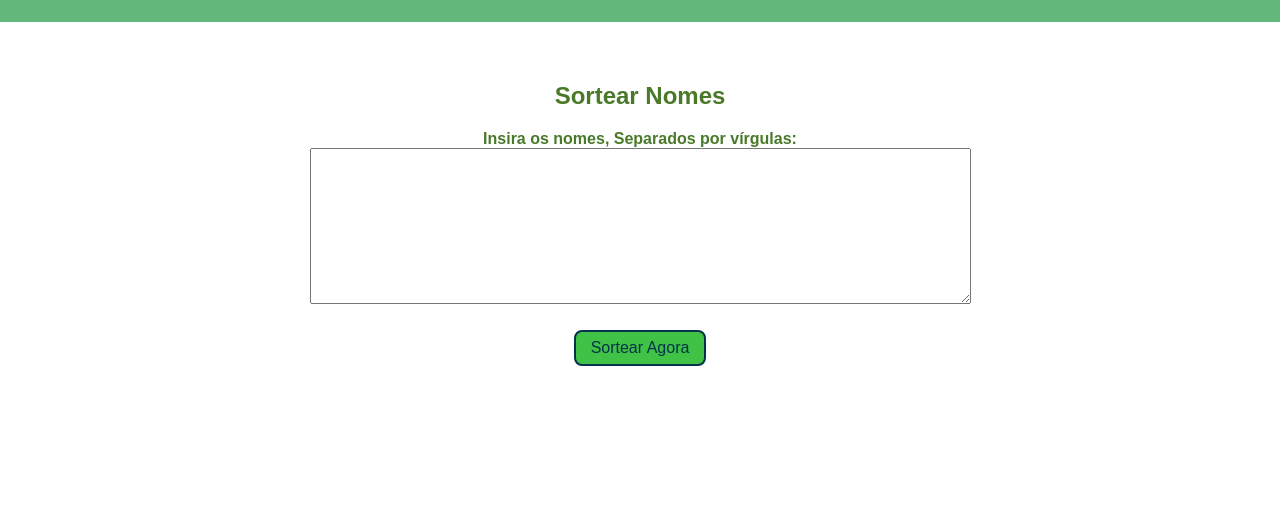
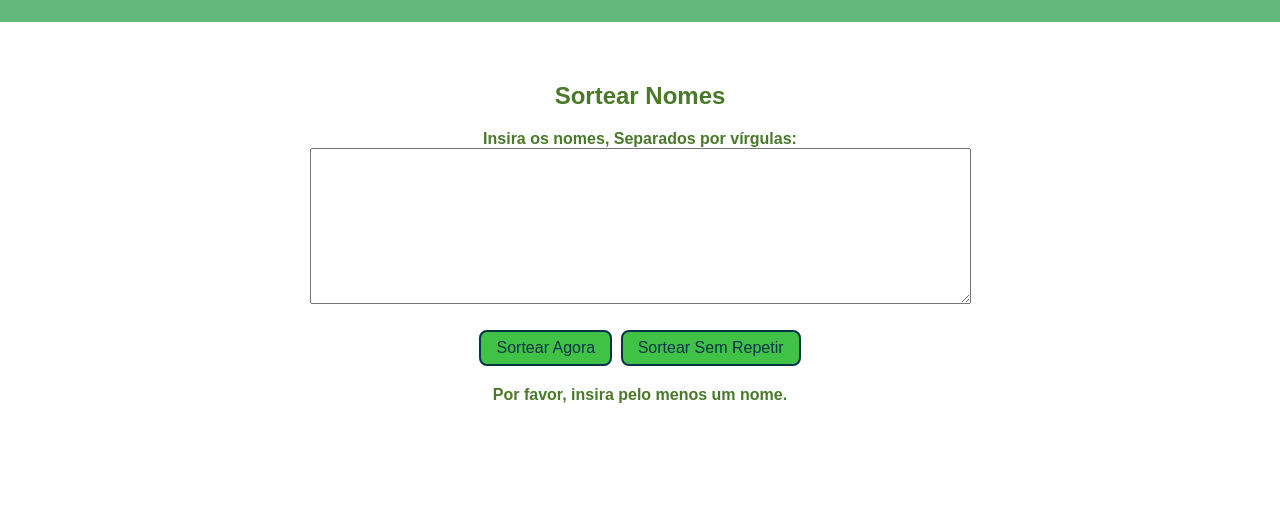
Before and after one commit to deivysonjds/sorteador, a website: page src/sorteio_nomes/index.html in a window 1280 px wide. Both pictures are taken after a click on the button "Sortear Agora". Shown: the part 78-588 px from the top of the page. Drawn offline with Linux system fonts and the light colour scheme.

Commit message:
sortear nomes, java script finalizado

```diff
--- a/src/sorteio_nomes/index.html
+++ b/src/sorteio_nomes/index.html
@@ -25,11 +25,12 @@
 
     <main>
         <div>
-       <h2>Sortear Nomes</h2>
-       <label for="nomes"> Insira os nomes, Separados por vírgulas:</label><br>
-       <textarea name="sortearnomes" id="nomes" rows="10" cols="80"></textarea><br><br>
-       <button onclick="Sortear" =SortearNomes() > Sortear Agora</button>
-       <p id="resultado"></p>
+         <h2>Sortear Nomes</h2>
+         <label for="nomes"> Insira os nomes, Separados por vírgulas:</label><br>
+         <textarea name="sortearnomes" id="nomes" rows="10" cols="80"></textarea><br><br>
+         <button id="sortear" onclick="sortearNomes()">Sortear Agora</button>
+         <button id="sortearSemRepetir" onclick="sortearNomesSemRepetir()">Sortear Sem Repetir</button>
+         <p id="resultado">Resultado:</p>
         </div>
 
     </main>
--- a/src/sorteio_nomes/script.js
+++ b/src/sorteio_nomes/script.js
@@ -0,0 +1,61 @@
+// Array global para armazenar os nomes sorteados
+let nomesSorteados = [];
+
+// Função para sortear nomes com repetição
+function sortearNomes() {
+    // Obtém o valor do textarea com o id "nomes"
+    let nomes = document.getElementById("nomes").value;
+
+    // Divide a string de nomes em um array, usando a vírgula como separador
+    // Em seguida, remove espaços extras ao redor de cada nome e filtra elementos vazios
+    let listaDeNomes = nomes.split(",").map(nome => nome.trim()).filter(nome => nome !== "");
+
+    // Verifica se há pelo menos um nome na lista
+    if (listaDeNomes.length === 0) {
+        // Se não houver nomes, exibe uma mensagem de erro no parágrafo com o id "resultado"
+        document.getElementById("resultado").innerText = "Por favor, insira pelo menos um nome.";
+        return; // Encerra a função
+    }
+
+    // Sorteia um índice aleatório baseado no comprimento do array
+    let indiceAleatorio = Math.floor(Math.random() * listaDeNomes.length);
+
+    // Seleciona o nome sorteado usando o índice aleatório
+    let nomeSorteado = listaDeNomes[indiceAleatorio];
+
+    // Exibe o nome sorteado no parágrafo com o id "resultado"
+    document.getElementById("resultado").innerText = `Nome sorteado: ${nomeSorteado}`;
+}
+
+// Função para sortear nomes sem repetição
+function sortearNomesSemRepetir() {
+    // Obtém o valor do textarea com o id "nomes"
+    let nomes = document.getElementById("nomes").value;
+
+    // Divide a string de nomes em um array, usando a vírgula como separador
+    // Em seguida, remove espaços extras ao redor de cada nome e filtra elementos vazios
+    let listaDeNomes = nomes.split(",").map(nome => nome.trim()).filter(nome => nome !== "");
+
+    // Remove os nomes já sorteados da lista
+    listaDeNomes = listaDeNomes.filter(nome => !nomesSorteados.includes(nome));
+
+    // Verifica se há nomes não sorteados restantes
+    if (listaDeNomes.length === 0) {
+        // Se não houver nomes não sorteados, exibe uma mensagem
+        document.getElementById("resultado").innerText = "Todos os nomes já foram sorteados.";
+        return; // Encerra a função
+    }
+
+
+    // Sorteia um índice aleatório baseado no comprimento do array de nomes não sorteados
+    let indiceAleatorio = Math.floor(Math.random() * listaDeNomes.length);
+
+    // Seleciona o nome sorteado usando o índice aleatório
+    let nomeSorteado = listaDeNomes[indiceAleatorio];
+
+    // Adiciona o nome sorteado à lista de nomes sorteados
+    nomesSorteados.push(nomeSorteado);
+
+    // Exibe o nome sorteado no parágrafo com o id "resultado"
+    document.getElementById("resultado").innerText = `Nome sorteado: ${nomeSorteado}`;
+}
--- a/src/sorteio_nomes/style.css
+++ b/src/sorteio_nomes/style.css
@@ -1,5 +1,5 @@
 div{
-    text-align: center; /*alinhamento da div no centro*/
+    text-align: center; /*alinhamento do conteúdo da div no centro*/
     font-weight: bold; /*Negrito*/
     color: #497929; /*cor do texto */
     padding: 40px; /*Espaçamento*/
```
